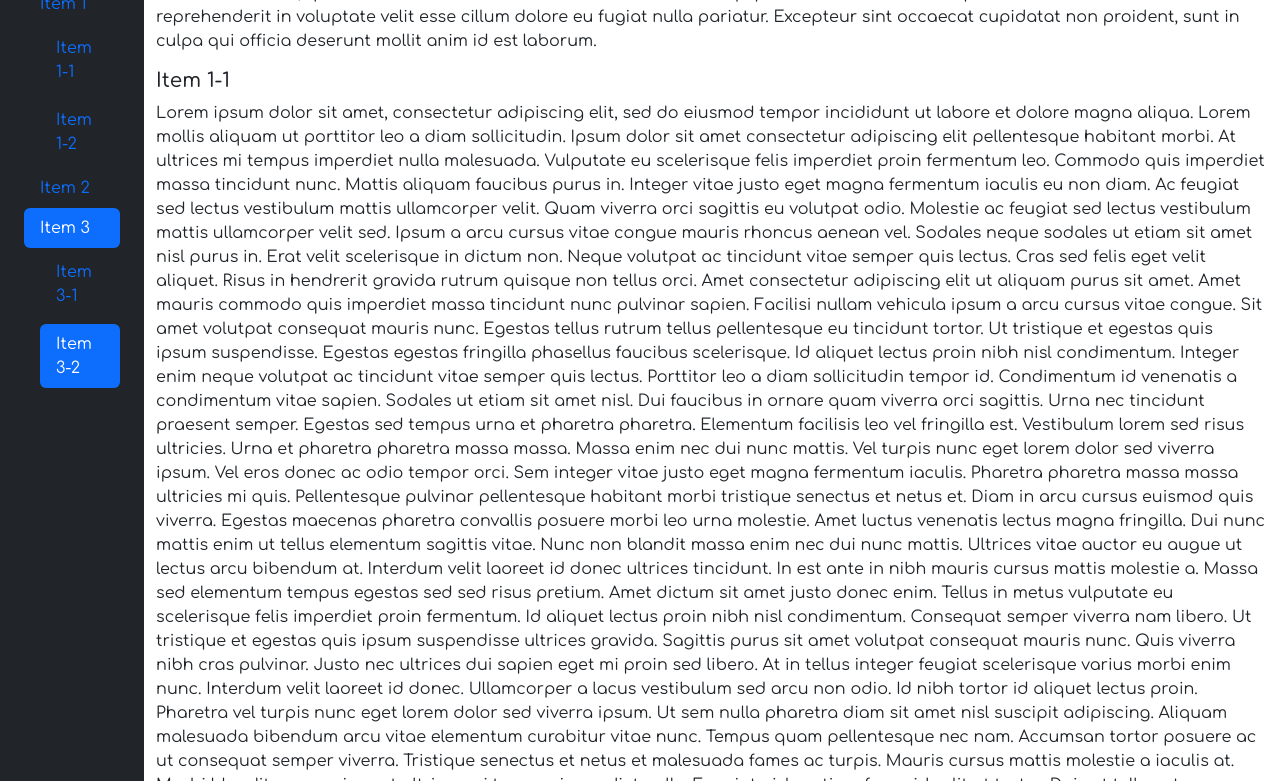
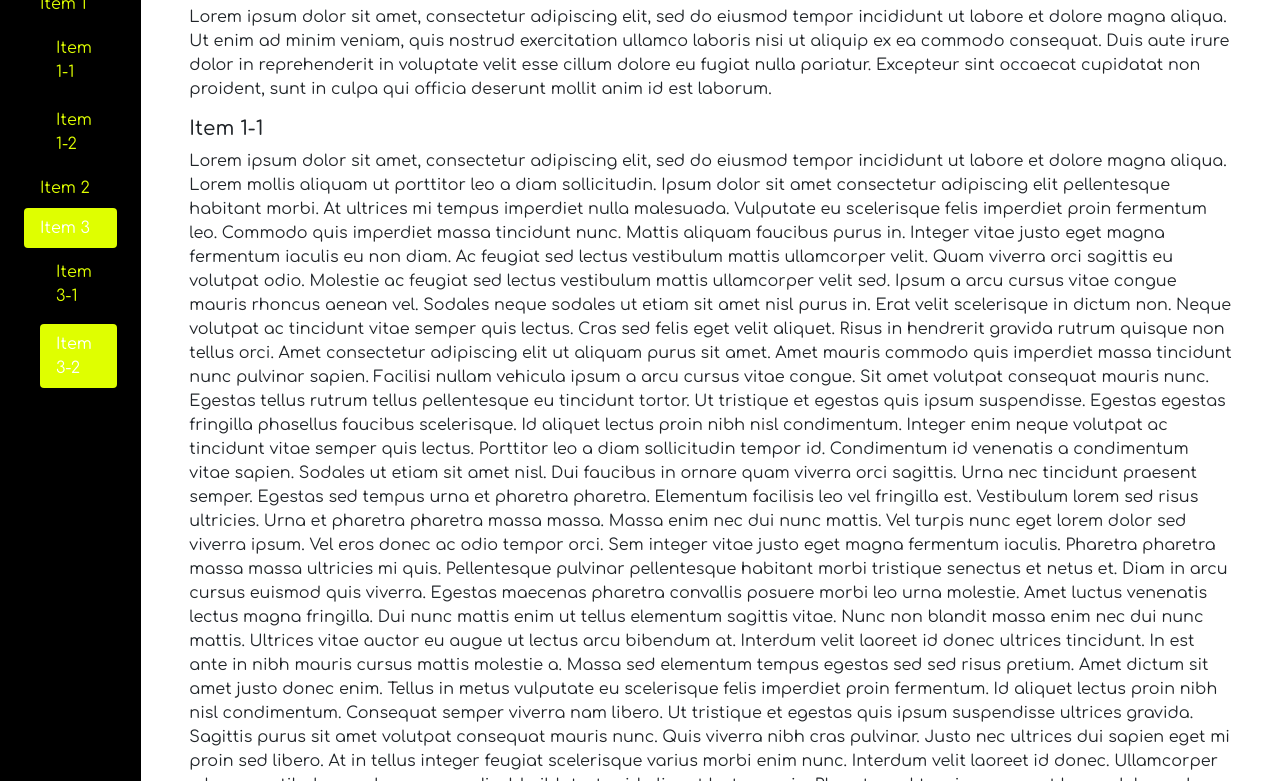
Before and after one commit to Kate505/TestBootstrap, a website: page universidades.html in a window 1280 px wide. Shown: the part 80-861 px from the top of the page. Drawn offline with nearby package versions, Linux system fonts and the light colour scheme.

Commit message:
modified:   universidades.html

```diff
--- a/universidades.html
+++ b/universidades.html
@@ -8,12 +8,9 @@
 
   <!-- Bootstrap CSS -->
   <link rel="stylesheet" href="css/styles.css">
-  <link href="https://cdn.jsdelivr.net/npm/bootstrap@5.2.0-beta1/dist/css/bootstrap.min.css" rel="stylesheet"
-    integrity="sha384-0evHe/X+R7YkIZDRvuzKMRqM+OrBnVFBL6DOitfPri4tjfHxaWutUpFmBp4vmVor" crossorigin="anonymous">
+  <link rel="stylesheet" href="scss/custom.css">
 
   <title>Universidades</title>
-
-<body>
 
   <nav class="navbar navbar-dark navbar-expand-lg bg-dark fixed-top">
     <div class="container-fluid">
@@ -25,8 +22,10 @@
     </div>
     </div>
   </nav>
-  </head>
 
+</head>
+
+<body>
   <div class="d-flex">
     <div class="p-2 bg-dark">
       <nav class="navbar navbar-dark bg-dark sticky-top flex-column align-items-stretch p-3">
@@ -46,7 +45,7 @@
         </nav>
       </nav>
     </div>
-    <div class="flex-grow-1 container">
+    <div class="flex-grow-1 p-5">
 
       <div data-bs-spy="scroll" data-bs-target="#navbar-example3" data-bs-smooth-scroll="true" tabindex="0">
         <div id="item-1">
```
